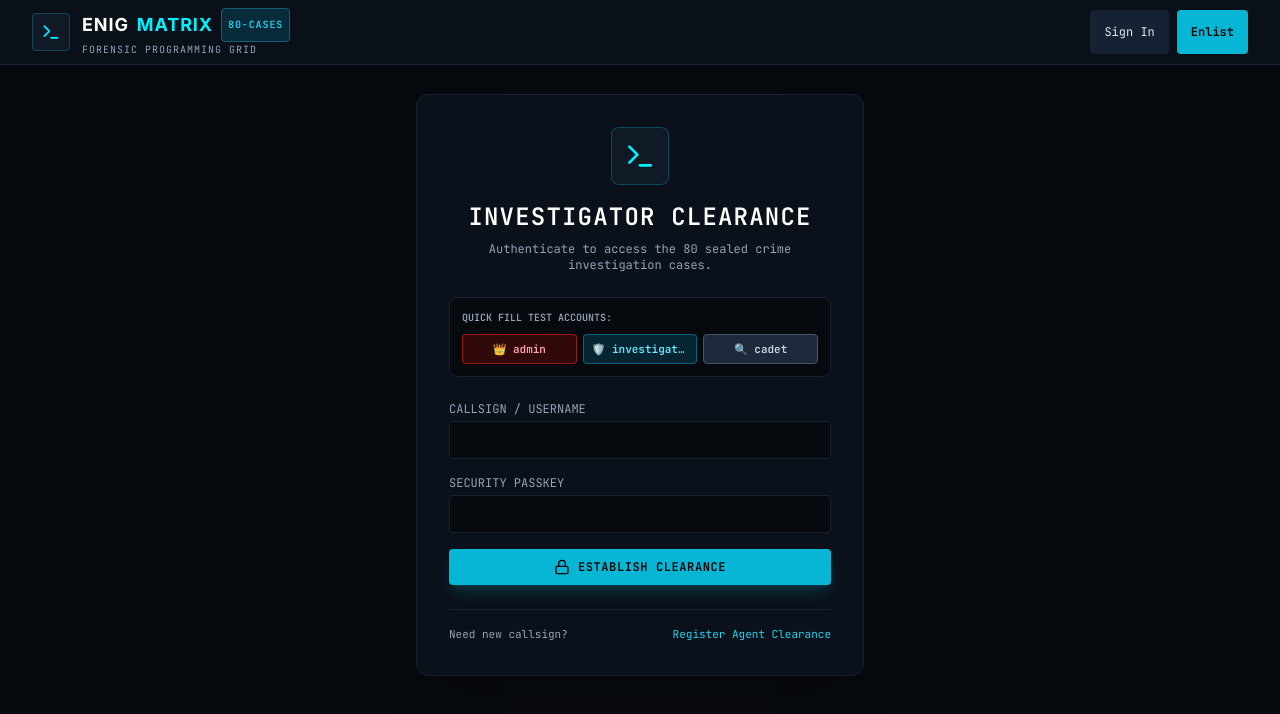
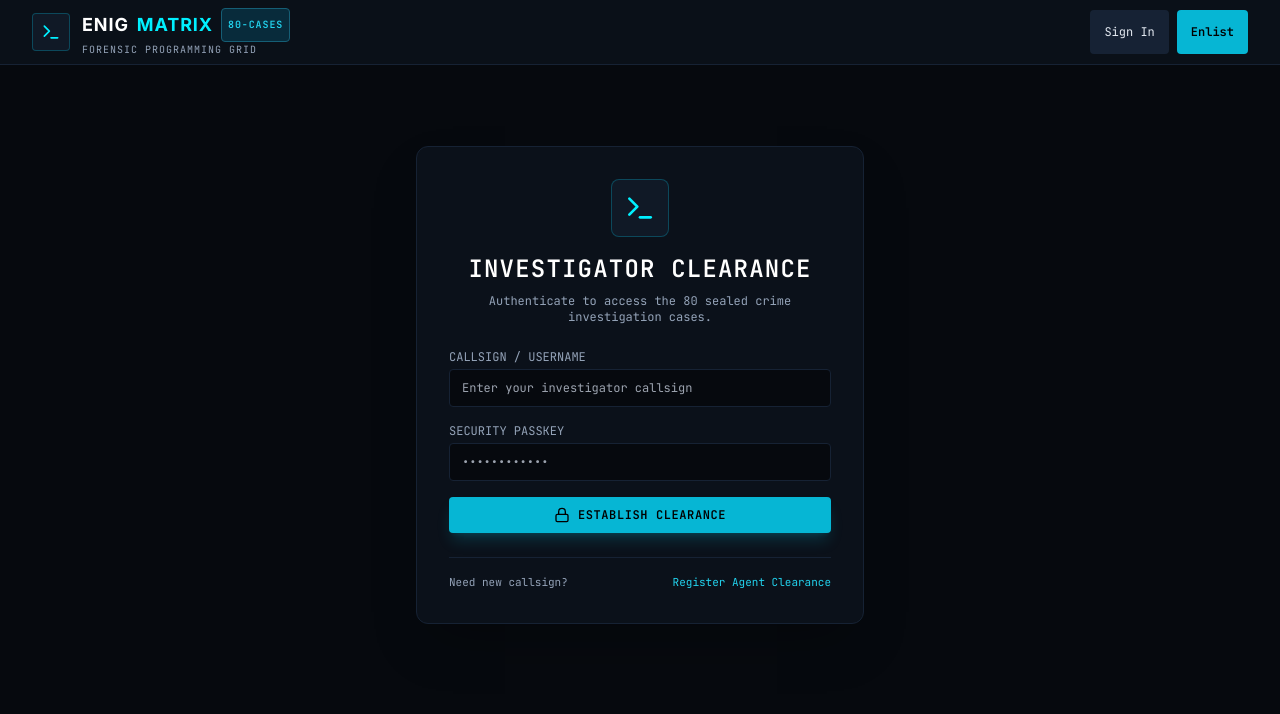
Before and after one commit to rddharun1089/cyberanzen-platfrom, a React (Vite) app in the folder frontend/: page /login in a window 1280 px wide. Shown: the top 714 px of the page. Built offline with nearby package versions, Linux system fonts and the light colour scheme; the HTML template or start-up script is replaced by a standard one.

Commit message:
sec: remove all demo passwords from client, prevent browser autofill, add brute-force lockout, and enforce passkey complexity

```diff
--- a/frontend/src/pages/Login.jsx
+++ b/frontend/src/pages/Login.jsx
@@ -24,6 +24,7 @@ export default function Login({ onLoginSuccess }) {
       }
     } catch (err) {
       setError(err.response?.data?.detail || 'Invalid investigator clearance credentials');
+      setPassword('');
     } finally {
       setLoading(false);
     }
@@ -50,43 +51,14 @@ export default function Login({ onLoginSuccess }) {
           </div>
         )}
 
-        {/* Quick Demo Credentials */}
-        <div className="bg-forensic-950 p-3 rounded-lg border border-forensic-800 text-xs font-mono space-y-2">
-          <span className="text-[10px] text-slate-400 uppercase font-bold block">Quick Fill Test Accounts:</span>
-          <div className="grid grid-cols-3 gap-1.5 text-[11px]">
-            <button
-              type="button"
-              onClick={() => { setUsername('admin'); setPassword('Enigmatrix#Admin2026!'); }}
-              className="px-2 py-1.5 rounded bg-red-950/70 hover:bg-red-900 border border-red-700/80 text-red-300 font-bold transition truncate"
-              title="Super-admin account"
-            >
-              👑 admin
-            </button>
-            <button
-              type="button"
-              onClick={() => { setUsername('lead_investigator'); setPassword('Investigator#2026!'); }}
-              className="px-2 py-1.5 rounded bg-cyan-950/70 hover:bg-cyan-900 border border-cyan-700/80 text-cyan-300 font-bold transition truncate"
-              title="Lead investigator admin account"
-            >
-              🛡️ investigator
-            </button>
-            <button
-              type="button"
-              onClick={() => { setUsername('cadet_forensic'); setPassword('Investigator#2026!'); }}
-              className="px-2 py-1.5 rounded bg-slate-800 hover:bg-slate-700 border border-slate-600 text-slate-300 font-bold transition truncate"
-              title="Standard cadet participant account"
-            >
-              🔍 cadet
-            </button>
-          </div>
-        </div>
-
-        <form onSubmit={handleSubmit} className="space-y-4 font-mono text-xs">
+        <form onSubmit={handleSubmit} className="space-y-4 font-mono text-xs" autoComplete="off">
           <div>
             <label className="block text-slate-400 uppercase mb-1">Callsign / Username</label>
             <input
               type="text"
               required
+              autoComplete="off"
+              placeholder="Enter your investigator callsign"
               value={username}
               onChange={(e) => setUsername(e.target.value)}
               className="w-full px-3 py-2.5 bg-forensic-950 border border-forensic-800 rounded text-slate-200 focus:outline-none focus:border-cyan-500"
@@ -98,6 +70,8 @@ export default function Login({ onLoginSuccess }) {
             <input
               type="password"
               required
+              autoComplete="new-password"
+              placeholder="••••••••••••"
               value={password}
               onChange={(e) => setPassword(e.target.value)}
               className="w-full px-3 py-2.5 bg-forensic-950 border border-forensic-800 rounded text-slate-200 focus:outline-none focus:border-cyan-500"
```
Also changed, not shown: 5 other files (tests, documents, lock files or other folders).
